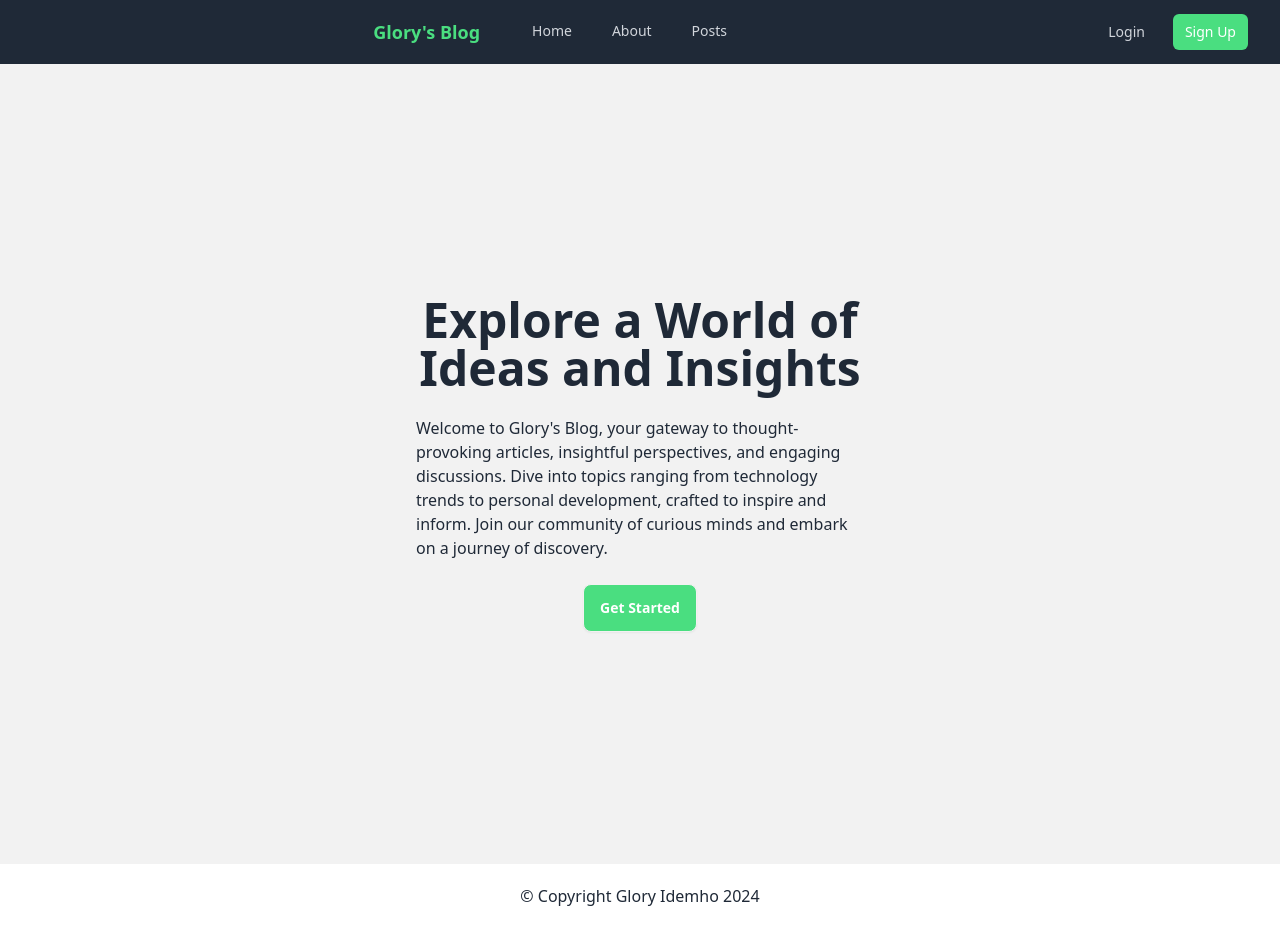
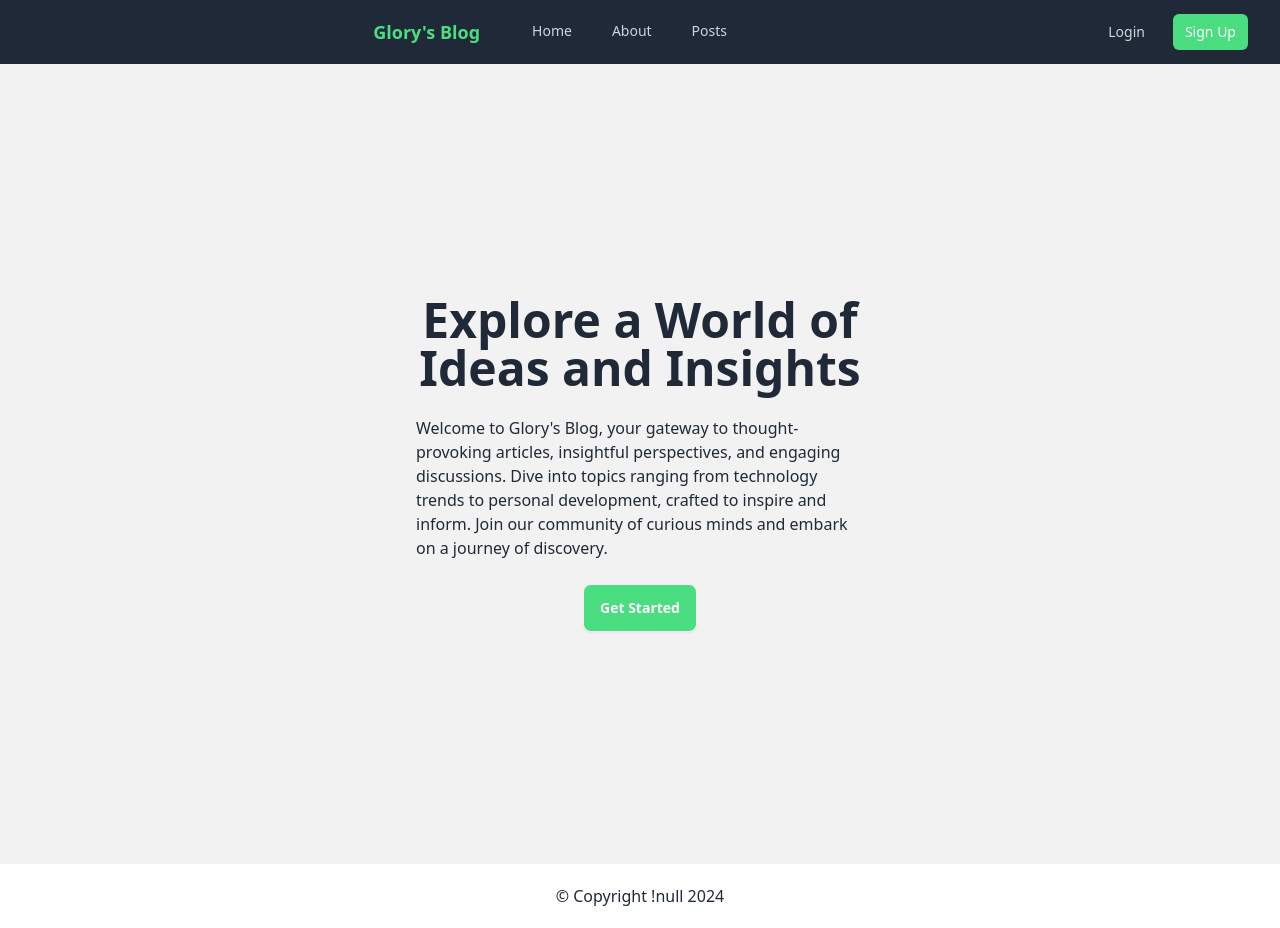
Before and after one commit to gidemho/my-portfolio_project, a React (Vite) app in the folder frontend/: page / in a window 1280 px wide. Built offline with nearby package versions, Linux system fonts and the light colour scheme.

Commit message:
tiny edits

```diff
--- a/frontend/index.html
+++ b/frontend/index.html
@@ -2,9 +2,9 @@
 <html lang="en">
   <head>
     <meta charset="UTF-8" />
-    <link rel="icon" type="image/svg+xml" href="/vite.svg" />
+    <link rel="icon" type="image/svg+xml" href="./src/assets/react.svg" />
     <meta name="viewport" content="width=device-width, initial-scale=1.0" />
-    <title>Glory's Blog</title>
+    <title>The Glog</title>
   </head>
   <body>
     <div id="root"></div>
--- a/frontend/src/components/Footer.jsx
+++ b/frontend/src/components/Footer.jsx
@@ -4,7 +4,7 @@ const Footer = () => {
     const currentYear = new Date().getFullYear()
   return (
     <div className='m-5'>
-        <p className='text-md text-center'>&copy; Copyright Glory Idemho {currentYear}</p>
+        <p className='text-md text-center'>&copy; Copyright !null {currentYear}</p>
     </div>
   )
 }
```
